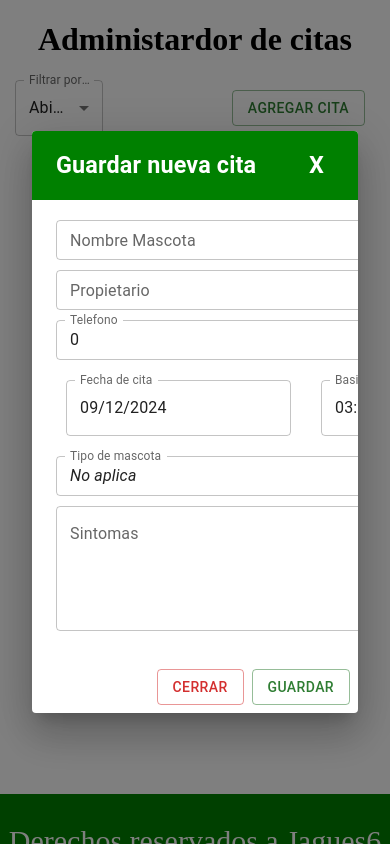
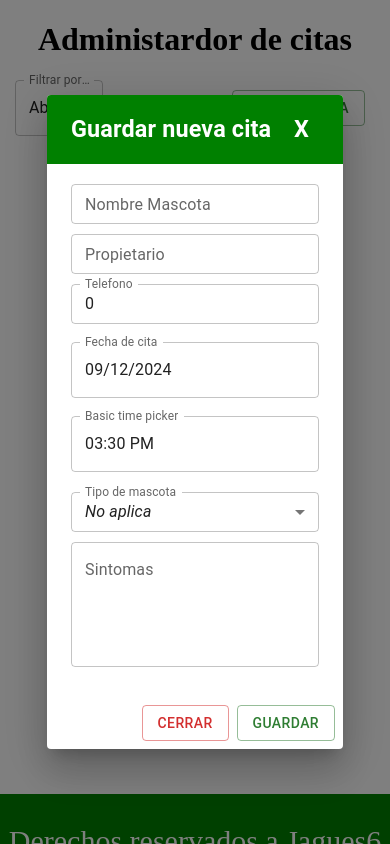
Before and after one commit to jagues6/pokeapiReact, a React (Vite) app: page /citas in a window 390 px wide. Both pictures are taken after a click on the button "AGREGAR CITA". Built offline with nearby package versions, Linux system fonts and the light colour scheme.

Commit message:
update citas

```diff
--- a/src/pages/Citas Veterinaria/Citas.jsx
+++ b/src/pages/Citas Veterinaria/Citas.jsx
@@ -291,7 +291,8 @@ function Citas() {
                             size="small"
                             value={input.mascota}
                             onChange={changeValue}
-                            sx={{ marginBottom: "10px", marginTop: "20px",  }}
+                            sx={{ marginBottom: "10px", marginTop: "20px" }}
+                            className='caja'
                         />
                         <TextField
                             label="Propietario"
@@ -300,6 +301,7 @@ function Citas() {
                             value={input.propietario}
                             onChange={changeValue}
                             sx={{ marginBottom: "10px" }}
+                            className='caja'
                         />
 
                         <TextField
@@ -308,12 +310,14 @@ function Citas() {
                             size="small"
                             value={input.telefono}
                             onChange={changeValue}
-                            sx={{ marginBottom: "0px" }}
+                            sx={{ marginBottom: "10px" }}
+                            className='caja'
                         />
-                        <div style={{ display: "flex" }}>
+                        <div className='fecha' style={{ display: "flex", gap:"10px", marginBottom: "20px" }}>
                             <LocalizationProvider dateAdapter={AdapterDayjs}>
-                                <DemoContainer components={['DatePicker']} sx={{ margin: "10px 0", padding: "10px" }}>
+                                <DemoContainer  components={['DatePicker']} sx={{  }}>
                                     <DatePicker
+                                    className='caja'
                                         label="Fecha de cita"
                                         minDate={dayjs().add(1, 'day')}
                                         id="fecha"
@@ -323,8 +327,8 @@ function Citas() {
                                 </DemoContainer>
                             </LocalizationProvider>
                             <LocalizationProvider dateAdapter={AdapterDayjs}>
-                                <DemoContainer components={['TimePicker']} sx={{ margin: "10px 0", marginLeft: "10px", padding: "10px" }}>
-                                    <TimePicker label="Basic time picker" id="hora"
+                                <DemoContainer className='caja' components={['TimePicker']} sx={{  }}>
+                                    <TimePicker label="Basic time picker" id="hora" className='caja'
                                         value={input.hora}
                                         onChange={(value) => setInput({ ...input, hora: value })} />
                                 </DemoContainer>
@@ -341,6 +345,7 @@ function Citas() {
                                 value={input.tipo}
                                 onChange={changeValue}
                                 sx={{ marginBottom: "10px" }}
+                                className='caja'
                             >
                                 <MenuItem value="No aplica">
                                     <em>No aplica</em>
@@ -365,6 +370,7 @@ function Citas() {
                             onChange={changeValue}
                             rows={4}
                             sx={{ marginBottom: "10px" }}
+                            className='caja'
                         />
                     </div>
 
--- a/src/styles.css
+++ b/src/styles.css
@@ -184,8 +184,14 @@ button{
   }
 
   @media (max-width: 500px){
-   .formulario > TextField{
-      width: 50%;
+
+
+   .formulario{
+    width: 100%;
+   }
+
+   .fecha{
+    flex-direction: column;
    }
   }
 
```
